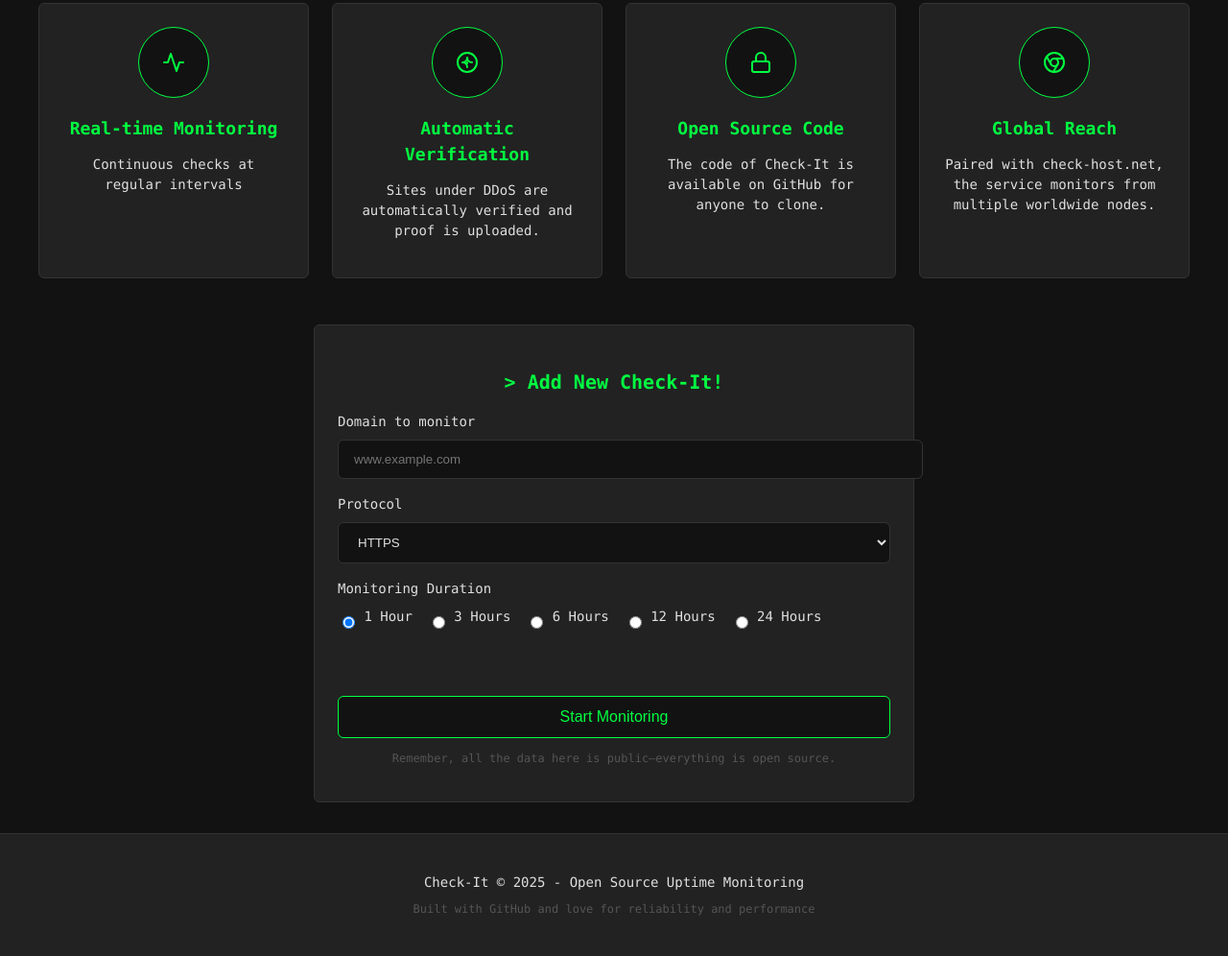
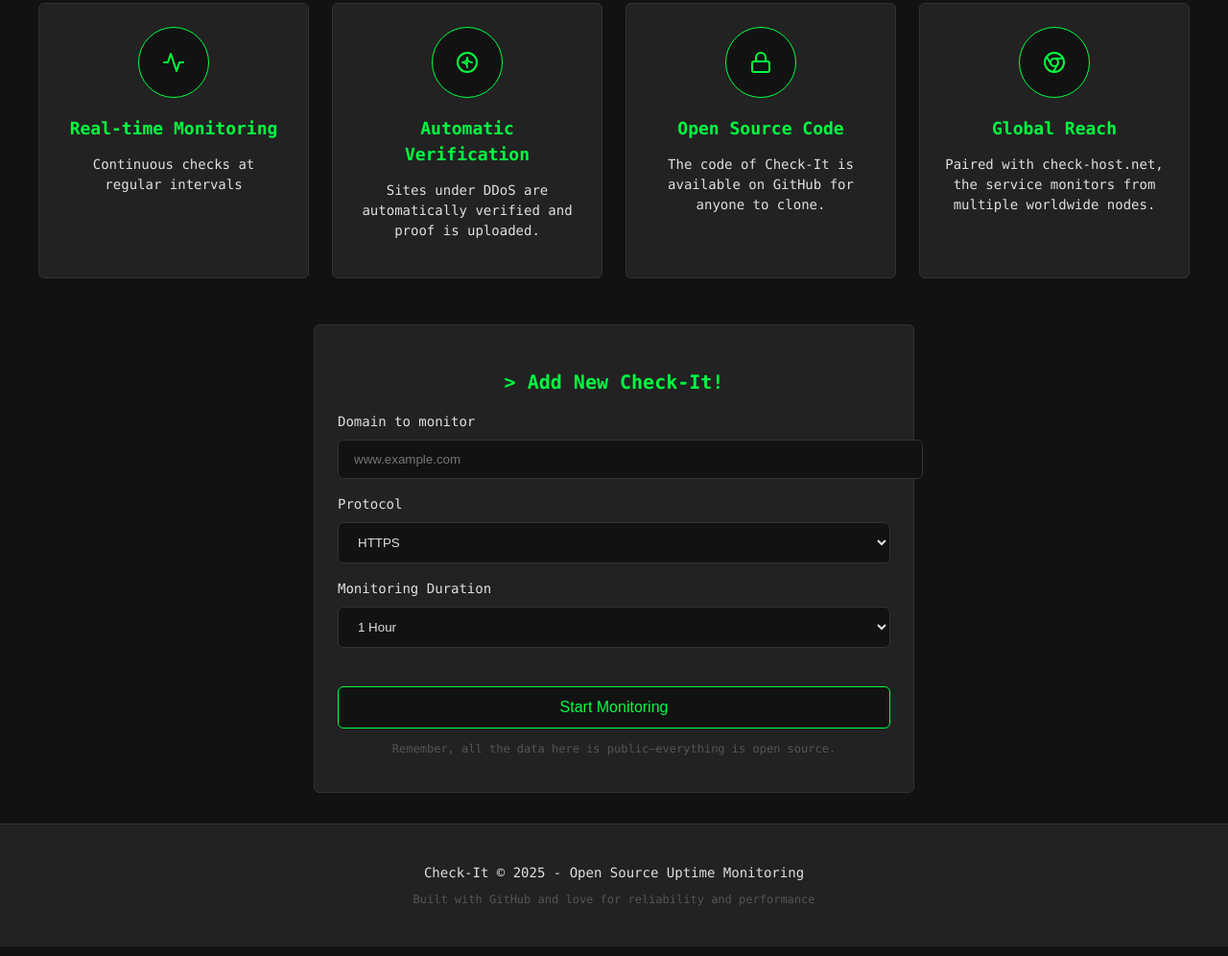
Before and after one commit to unit500/check-it, a plain HTML site: page index.html in a window 1280 px wide. Shown: the part 593-1589 px from the top of the page at 96% size. Drawn offline with Linux system fonts and the light colour scheme.

Commit message:
Update index.html

```diff
--- a/index.html
+++ b/index.html
@@ -452,61 +452,18 @@
             <option value="http">HTTP</option>
           </select>
 
-          <label>Monitoring Duration</label>
-          <div class="radio-group">
-            <div class="radio-option">
-              <input
-                type="radio"
-                id="duration1"
-                name="duration"
-                value="1"
-                checked
-              />
-              <label for="duration1">1 Hour</label>
-            </div>
-            <div class="radio-option">
-              <input
-                type="radio"
-                id="duration3"
-                name="duration"
-                value="3"
-              />
-              <label for="duration3">3 Hours</label>
-            </div>
 
-                        <div class="radio-option">
-              <input
-                type="radio"
-                id="duration3"
-                name="duration"
-                value="6"
-              />
-              <label for="duration6">6 Hours</label>
-            </div>
-
-
-                        <div class="radio-option">
-              <input
-                type="radio"
-                id="duration12"
-                name="duration"
-                value="12"
-              />
-              <label for="duration3">12 Hours</label>
-            </div>
-            <div class="radio-option">
-              <input
-                type="radio"
-                id="duration24"
-                name="duration"
-                value="24"
-              />
-              <label for="duration3">24 Hours</label>
-            </div>
+<label for="duration">Monitoring Duration</label>
+<select id="duration" name="duration">
+  <option value="1">1 Hour</option>
+  <option value="3">3 Hours</option>
+  <option value="6">6 Hours</option>
+  <option value="12">12 Hours</option>
+  <option value="24">24 Hours</option>
+</select>
 
 
 
-          </div>
 <br>
           <!-- Google reCAPTCHA widget -->
           <div class="g-recaptcha" data-sitekey="6Lepe_MqAAAAALRL0aRG7TFMmAmFFcwWmjMZWrcb"></div>
@@ -550,7 +507,7 @@
         e.preventDefault();
         const domain = document.getElementById('domain').value;
         const protocol = document.getElementById('protocol').value;
-        const duration = document.querySelector('input[name="duration"]:checked').value;
+        const duration = document.getElementById('duration').value;
 
         // Get the reCAPTCHA response token
         const recaptchaToken = grecaptcha.getResponse();
@@ -585,7 +542,7 @@
         // Optionally reset the form
         form.reset();
         document.getElementById('protocol').value = 'https';
-        document.getElementById('duration1').checked = true;
+        document.getElementById('duration').value = '1';
       });
     });
   </script>
```
